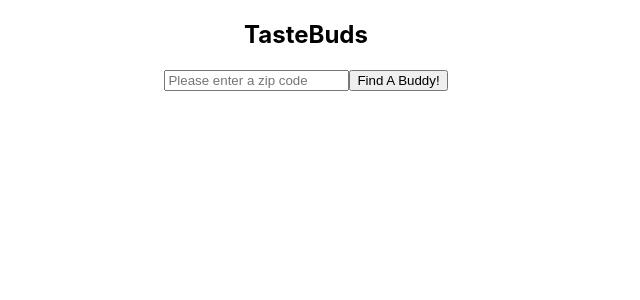
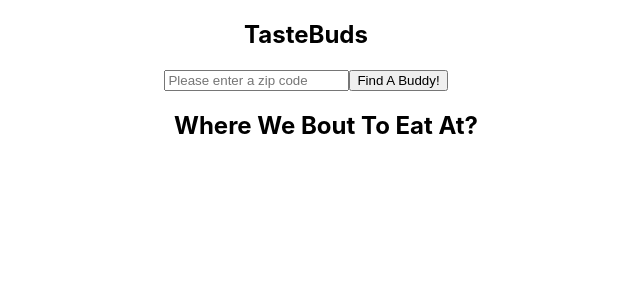
Before and after one commit to SamanthaBJimenez/tastebuds, a React (Create React App) app in the folder tastebuds/: page / in a window 1280 px wide. Shown: the top 300 px of the page, without its empty margins (334-974 px from the left). Built offline with nearby package versions, Linux system fonts and the light colour scheme.

Commit message:
restaurant feed edit

```diff
--- a/tastebuds/src/components/RestaurantFeed.js
+++ b/tastebuds/src/components/RestaurantFeed.js
@@ -26,6 +26,7 @@ const RestaurantFeed = ({restaurants}) => {
     return(
         <ul>
             {restaurantList}
+            {restaurantList.length ? restaurantList : <h1>Where We Bout To Eat At?</h1>}
         </ul>
 
     )
```
